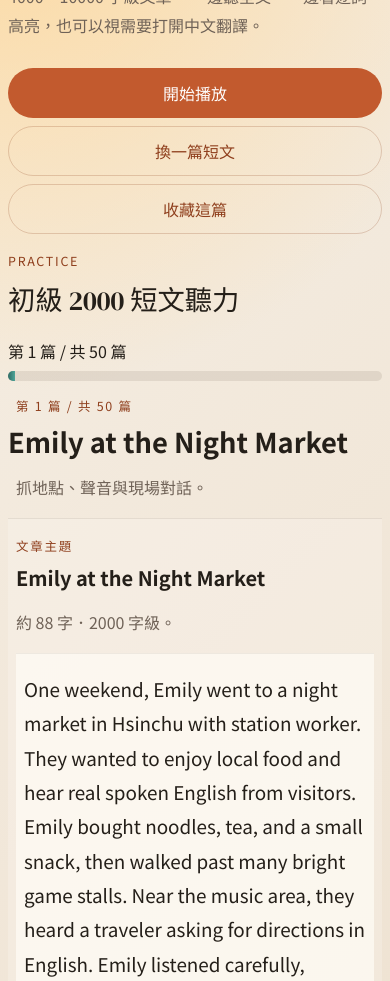
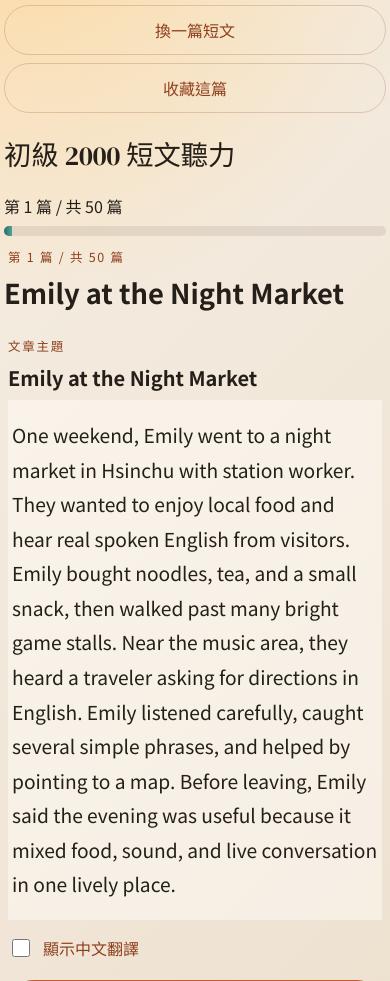
Before and after one commit to a590116a/english-listening-trainer, a plain HTML site: page index.html in a window 390 px wide. Shown: the part 129-1110 px from the top of the page. Drawn offline with Linux system fonts and the light colour scheme.

Commit message:
Maximize mobile passage width

```diff
--- a/style.css
+++ b/style.css
@@ -248,12 +248,12 @@ body {
 @media (max-width: 640px) {
   .app-shell {
     width: 100%;
-    padding: 0 0 16px;
+    padding: 0 0 12px;
   }
 
   .hero {
-    margin-bottom: 8px;
-    gap: 8px;
+    margin-bottom: 4px;
+    gap: 4px;
   }
 
   .panel, .hero-card, .question-card, .passage-box {
@@ -262,7 +262,7 @@ body {
   }
 
   .panel, .hero-card {
-    padding: 10px 8px;
+    padding: 8px 4px;
     border-radius: 0;
     border-left: 0;
     border-right: 0;
@@ -270,7 +270,7 @@ body {
 
   .question-card {
     margin-top: 8px;
-    padding: 8px;
+    padding: 4px;
     border-radius: 0;
     border-left: 0;
     border-right: 0;
@@ -283,29 +283,30 @@ body {
   .passage-box,
   .passage-text,
   .translation-text {
-    padding-left: 8px;
-    padding-right: 8px;
+    padding-left: 4px;
+    padding-right: 4px;
   }
 
   .passage-box {
-    margin-top: 10px;
+    margin-top: 8px;
     border-radius: 0;
     border-left: 0;
     border-right: 0;
-    background: rgba(255, 255, 255, 0.18);
+    background: transparent;
+    border-top: 0;
+    border-bottom: 0;
   }
 
   .passage-text {
-    margin-top: 10px;
+    margin-top: 8px;
     border-radius: 0;
-    border-left: 0;
-    border-right: 0;
-    background: rgba(255, 252, 246, 0.72);
+    border: 0;
+    background: rgba(255, 252, 246, 0.52);
   }
 
   .passage-text {
-    font-size: clamp(1.04rem, 5vw, 1.18rem);
-    line-height: 1.82;
+    font-size: clamp(1.05rem, 5.1vw, 1.2rem);
+    line-height: 1.8;
   }
 
   .hero h1 {
@@ -358,8 +359,8 @@ body {
   }
 
   .controls-panel {
-    padding-top: 10px;
-    padding-bottom: 10px;
+    padding-top: 6px;
+    padding-bottom: 6px;
   }
 
   .hero-card {
@@ -367,7 +368,7 @@ body {
   }
 
   .hero-copy {
-    padding: 0 8px;
+    padding: 0 4px;
   }
 
   .practice-panel {
@@ -383,7 +384,28 @@ body {
   .question-type,
   .question-note,
   .feedback-box {
-    padding-left: 8px;
-    padding-right: 8px;
+    padding-left: 4px;
+    padding-right: 4px;
+  }
+
+  .eyebrow,
+  .hero-text,
+  .section-kicker,
+  .question-note,
+  .passage-meta {
+    display: none;
+  }
+
+  .hero h1,
+  .practice-head h2,
+  .question-card h3,
+  .passage-title {
+    margin-left: 0;
+    margin-right: 0;
+  }
+
+  .audio-actions {
+    padding-left: 4px;
+    padding-right: 4px;
   }
 }
```
